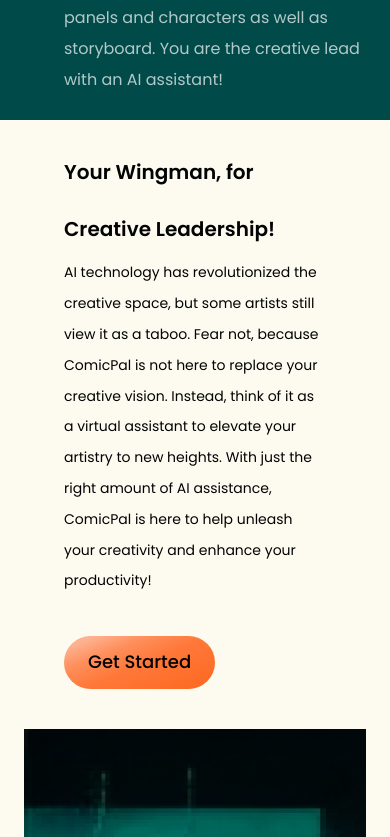
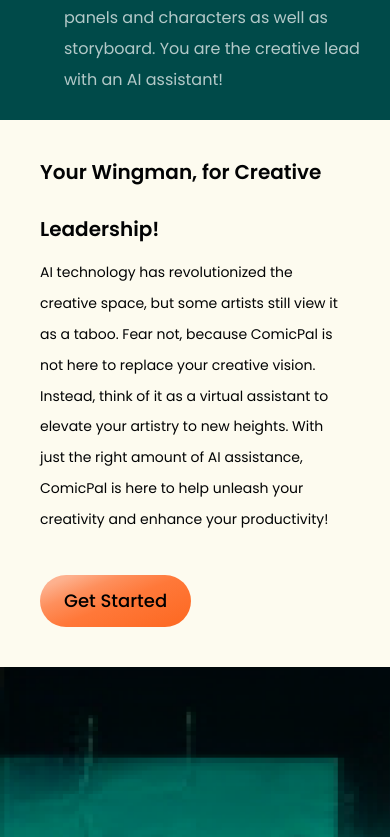
Before and after one commit to KaliKaloo/ComicPal, a React (Vite) app in the folder frontend-site/: page / in a window 390 px wide. Shown: the part 761-1598 px from the top of the page. Built offline with nearby package versions, Linux system fonts and the light colour scheme.

Commit message:
better responsiveness

```diff
--- a/frontend-site/src/assets/style.jsx
+++ b/frontend-site/src/assets/style.jsx
@@ -8,7 +8,7 @@
     flexCenter: "flex justify-center items-center",
     flexStart: "flex justify-center items-start",
 
-    paddingX: "sm:px-16 px-6",
+    paddingX: "sm:px-16 px-10",
     paddingY: "sm:pt-4 sm:pb-16 py-6",
     padding: "sm:px-16 px-6 sm:py-12 py-4",
 
--- a/frontend-site/src/pages/Overview/Info.jsx
+++ b/frontend-site/src/pages/Overview/Info.jsx
@@ -32,7 +32,7 @@
 function Info() {
   return (
     // <div className="flex flex-row">
-    <section className="grid lg:grid-cols-2 gap-4">
+    <div className="grid lg:grid-cols-2 gap-4">
       <section className={layout.sectionReverse}>
           <div className={layout.sectionImgReverse}>
             <img src={overviewImg1} alt="overview img 1" className="w-[100%] h-[100%] relative z-[5]"/>
@@ -60,10 +60,10 @@
               <FeatureCard key={feature.id} {...feature} index={index} />
             ))}*/}
       </section>
-      <div className={layout.sectionImgReverse}>
+      <div>
           <img src={overviewImg2} alt="overview img 2" className="w-[100%] h-[100%] relative z-[5]" />
         </div>
-    </section>
+    </div>
   );
 }
 
--- a/frontend-site/src/pages/Overview/OverviewPage.jsx
+++ b/frontend-site/src/pages/Overview/OverviewPage.jsx
@@ -6,18 +6,14 @@
 const OverviewPage = () => {
   return (
     <MainLayout>
-      {/* <div className={`${styles.paddingX} ${styles.flexCenter}`}>
-        <div className={`${styles.boxWidth}`}>navbar?</div>
-      </div> */}
-
       <div className={`${styles.flexStart}`}>
         <div className={`${styles.boxWidth}`}>
           <HeroSection/>
         </div>
       </div>
 
-      <div className={`bg-paleYellow ${styles.paddingX} ${styles.flexCenter}`}>
-        <div className={`${styles.boxWidth}`}>
+      <div className={`bg-paleYellow  ${styles.flexCenter}`}>
+        <div className={`xl:max-w-[1580px] w-full`}>
           <Info/>
           <HowToUse/>
           <Testimonials/>
```
